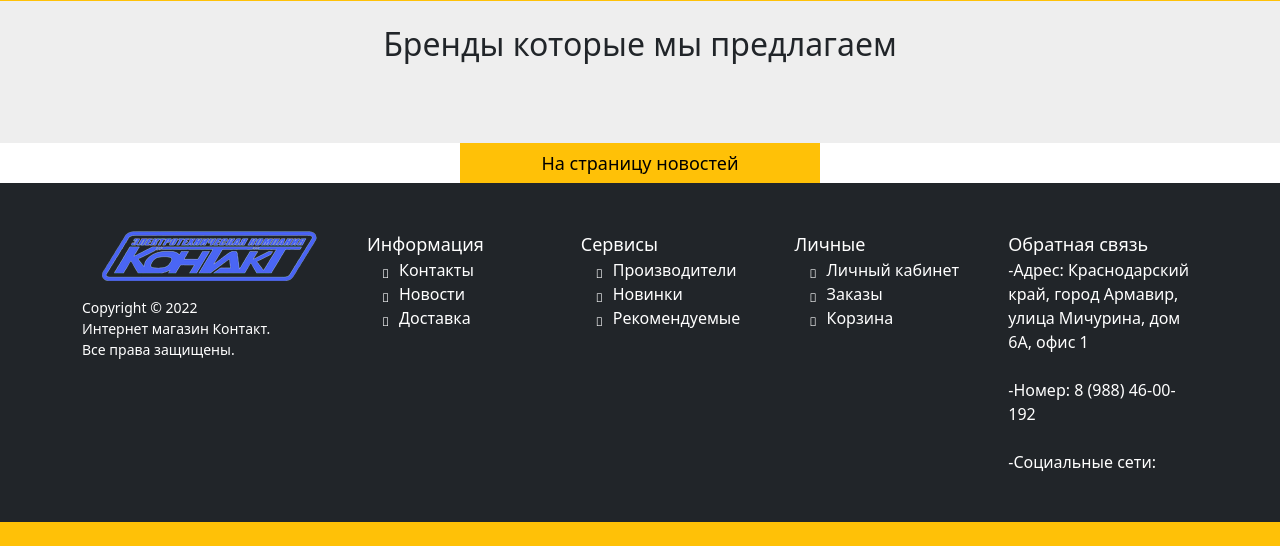
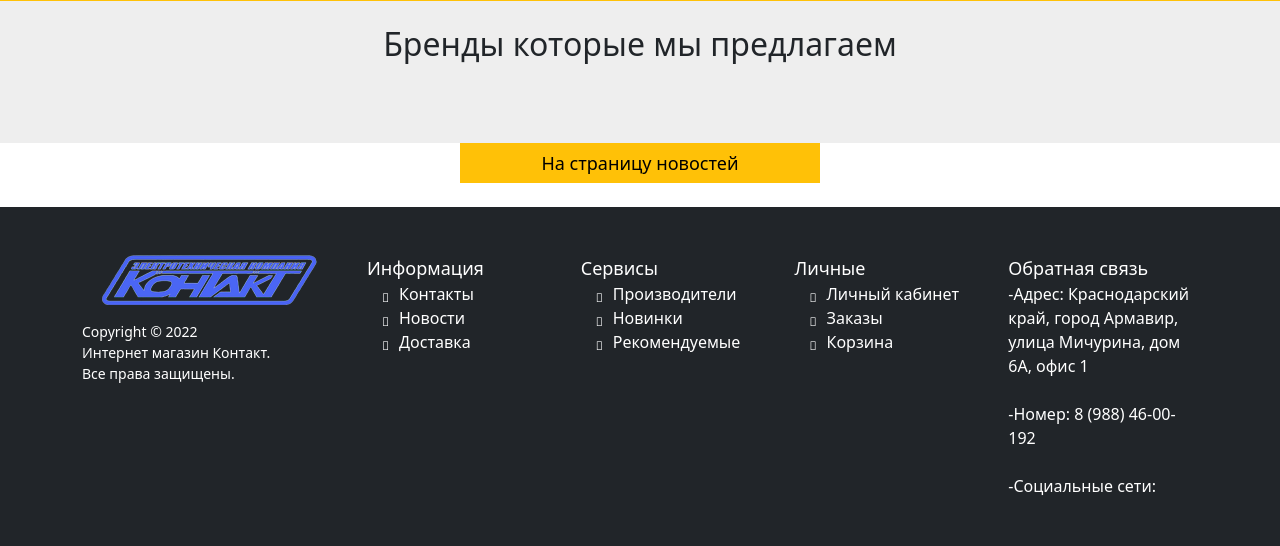
Before and after one commit to Harucahotaru/kontakt, a Yii app: template views/site/index.php in a window 1280 px wide. Shown: the part 871-1417 px from the top of the page. Before the commit the page ends 1393 px from the top, so only its background shows below. Run offline with PHP 8.4 and a stand-in for Yii, Linux system fonts and the light colour scheme; the template is opened without the code that fills it, so the values that code supplies are empty; some libraries are stand-ins or nearby versions.

Commit message:
code fix

```diff
--- a/views/site/index.php
+++ b/views/site/index.php
@@ -92,7 +92,7 @@ $this->title = 'Контакт "Электротовары"';
             </div>
         </div>
     </div>
-    <div class="container">
+    <div class="container mb-4">
         <?= NewsList::widget() ?>
         <div class="row text-center align-self-center">
             <a class="col-lg-4 mx-auto menu-text-size-title p-0 " href="/news">
```
